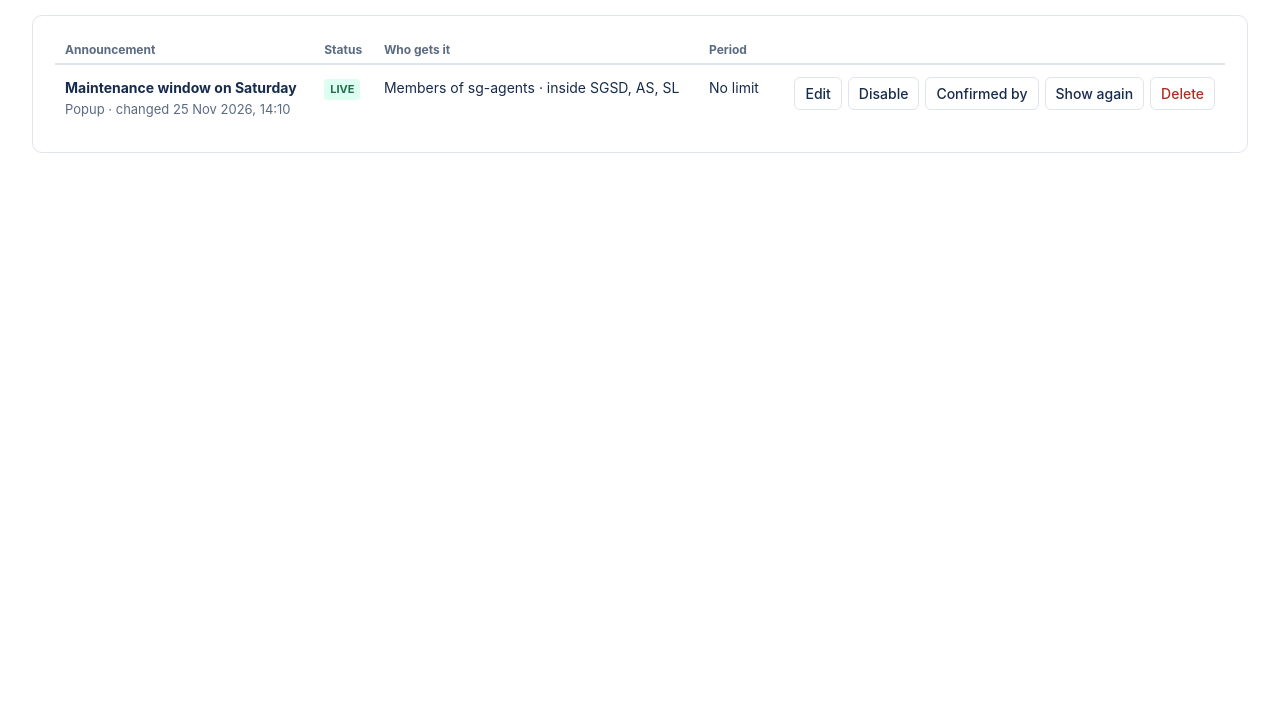
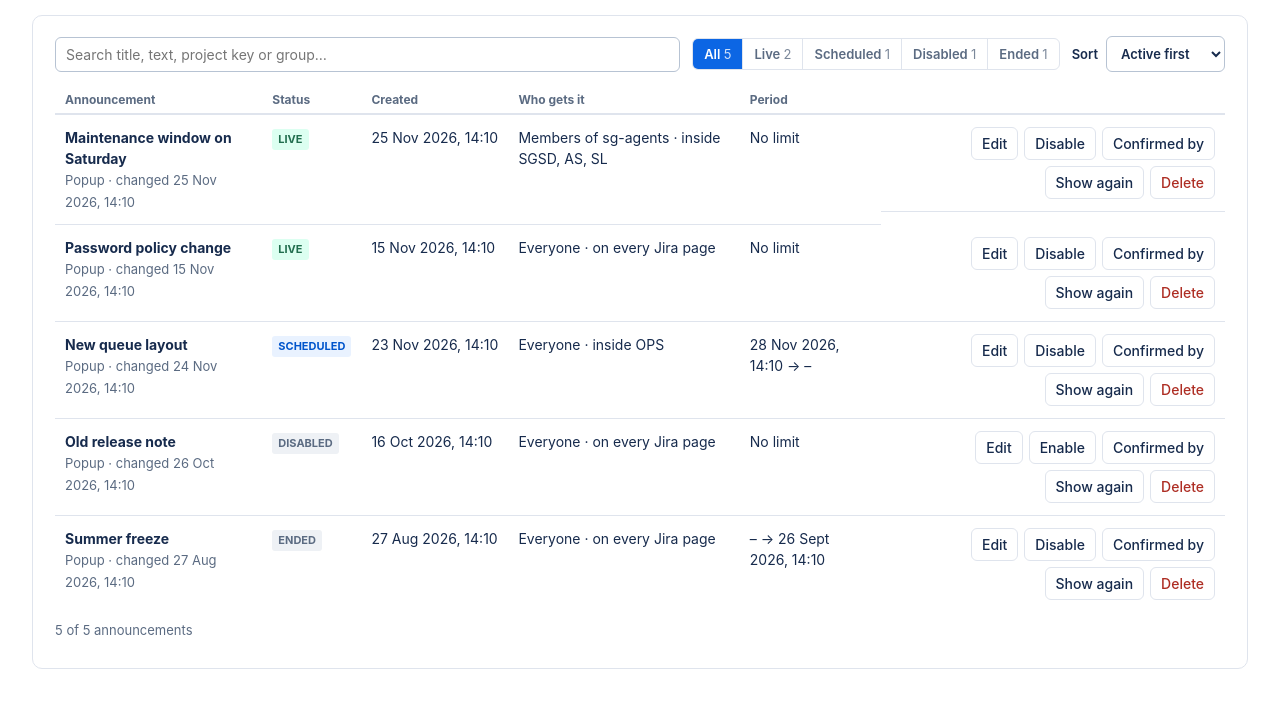
Before and after one commit to sgteamatlassian/sg-jira-announcer, a React app in the folder static/ui/: page / in a window 1280 px wide. Shown: the part 98-806 px from the top of the page. Built offline with nearby package versions, Linux system fonts and the light colour scheme.

Commit message:
Overview: search, status filter, sort order (active first by default) and creation date; installed on sandbox-2 (staging)
Co-Authored-By: Claude Fable 5.2 <noreply@anthropic.com>

```diff
--- a/static/ui/dev/bridge-mock.js
+++ b/static/ui/dev/bridge-mock.js
@@ -11,6 +11,13 @@ let announcements = [{
   enabled: true, startAt: null, endAt: null, groups: [GROUPS[1]], projects: ['SGSD', 'AS', 'SL'],
   createdAt: new Date().toISOString(), updatedAt: new Date().toISOString(), updatedBy: 'me'
 }];
+const days = n => new Date(Date.now() + n * 86400000).toISOString();
+announcements.push(
+  { ...announcements[0], id: '22222222-2222-4222-8222-222222222222', title: 'Old release note', enabled: false, groups: [], projects: [], createdAt: days(-40), updatedAt: days(-30) },
+  { ...announcements[0], id: '33333333-3333-4333-8333-333333333333', title: 'New queue layout', appearance: 'info', groups: [], projects: ['OPS'], startAt: days(3), createdAt: days(-2), updatedAt: days(-1) },
+  { ...announcements[0], id: '44444444-4444-4444-8444-444444444444', title: 'Password policy change', groups: [], projects: [], createdAt: days(-10), updatedAt: days(-10) },
+  { ...announcements[0], id: '55555555-5555-4555-8555-555555555555', title: 'Summer freeze', groups: [], projects: [], endAt: days(-60), createdAt: days(-90), updatedAt: days(-90) }
+);
 const handlers = {
   list: () => ({ announcements, limits: { title: 200, body: 10000, buttonText: 40, projects: 2000 } }),
   save: ({ announcement }) => {
--- a/static/ui/src/admin.jsx
+++ b/static/ui/src/admin.jsx
@@ -3,6 +3,7 @@ import { createRoot } from 'react-dom/client';
 import { invoke, view, Modal } from '@forge/bridge';
 import { parseProjectKeysCsv } from './csv.mjs';
 import { BodyEditor } from './editor.jsx';
+import { STATUSES, SORTS, filterAndSort, countByStatus } from './overview.mjs';
 import './styles.css';
 
 const EMPTY = {
@@ -20,13 +21,6 @@ function toLocalInput(iso) {
 }
 const fromLocalInput = value => (value ? new Date(value).toISOString() : null);
 const message = error => error?.message || String(error);
-
-function status(announcement, now = Date.now()) {
-  if (!announcement.enabled) return ['Disabled', 'neutral'];
-  if (announcement.startAt && now < Date.parse(announcement.startAt)) return ['Scheduled', 'info'];
-  if (announcement.endAt && now >= Date.parse(announcement.endAt)) return ['Ended', 'neutral'];
-  return ['Live', 'success'];
-}
 
 function audience(announcement) {
   const who = announcement.groups.length ? `Members of ${announcement.groups.map(group => group.name).join(', ')}` : 'Everyone';
@@ -374,6 +368,7 @@ function App() {
   const [screen, setScreen] = useState({ name: 'list' });
   const [error, setError] = useState('');
   const [notice, setNotice] = useState('');
+  const [filter, setFilter] = useState({ status: 'all', search: '', sort: 'active' });
 
   async function refresh() {
     try {
@@ -417,16 +412,39 @@ function App() {
       {notice && <p className="notice" role="status">{notice}</p>}
       <section>
         {announcements == null ? (!error && <p className="muted">Loading…</p>)
-          : announcements.length === 0 ? <p className="muted">No announcements yet.</p> : (
+          : announcements.length === 0 ? <p className="muted">No announcements yet.</p> : (() => {
+            const counts = countByStatus(announcements);
+            const rows = filterAndSort(announcements, filter);
+            return (
+              <>
+                <div className="filters">
+                  <input type="search" value={filter.search} placeholder="Search title, text, project key or group…" aria-label="Search announcements"
+                    onChange={event => setFilter({ ...filter, search: event.target.value })} />
+                  <div className="status-filter" role="group" aria-label="Filter by status">
+                    {[{ id: 'all', label: 'All' }, ...STATUSES].map(option => (
+                      <button type="button" key={option.id} aria-pressed={filter.status === option.id} className={filter.status === option.id ? 'on' : ''}
+                        onClick={() => setFilter({ ...filter, status: option.id })}>{option.label} <span className="count">{counts[option.id]}</span></button>
+                    ))}
+                  </div>
+                  <label className="sort">Sort
+                    <select value={filter.sort} onChange={event => setFilter({ ...filter, sort: event.target.value })}>
+                      {SORTS.map(option => <option key={option.id} value={option.id}>{option.label}</option>)}
+                    </select>
+                  </label>
+                </div>
+                {rows.length === 0 ? (
+                  <p className="muted">No announcement matches the filter. <button type="button" className="link" onClick={() => setFilter({ status: 'all', search: '', sort: filter.sort })}>Clear filter</button></p>
+                ) : (
                   <table>
-              <thead><tr><th>Announcement</th><th>Status</th><th>Who gets it</th><th>Period</th><th /></tr></thead>
+                    <thead><tr><th>Announcement</th><th>Status</th><th>Created</th><th>Who gets it</th><th>Period</th><th /></tr></thead>
                     <tbody>
-                {announcements.map(announcement => {
-                  const [label, tone] = status(announcement);
+                      {rows.map(({ announcement, status }) => {
+                        const { label, tone } = STATUSES.find(option => option.id === status);
                         return (
                           <tr key={announcement.id}>
                             <td><strong>{announcement.title}</strong><br /><span className="muted">{announcement.display === 'flag' ? 'Flag' : 'Popup'} · changed {formatDate(announcement.updatedAt)}</span></td>
                             <td><span className={`lozenge ${tone}`}>{label}</span></td>
+                            <td className="nowrap">{formatDate(announcement.createdAt)}</td>
                             <td>{audience(announcement)}</td>
                             <td>{announcement.startAt || announcement.endAt ? `${formatDate(announcement.startAt)} → ${formatDate(announcement.endAt)}` : 'No limit'}</td>
                             <td className="row-actions">
@@ -442,6 +460,10 @@ function App() {
                     </tbody>
                   </table>
                 )}
+                <p className="muted">{rows.length} of {announcements.length} announcement{announcements.length === 1 ? '' : 's'}</p>
+              </>
+            );
+          })()}
       </section>
     </main>
   );
--- /dev/null
+++ b/static/ui/src/overview.mjs
@@ -0,0 +1,55 @@
+// The announcement list on the admin page: status, filter and order.
+
+export const STATUSES = [
+  { id: 'live', label: 'Live', tone: 'success' },
+  { id: 'scheduled', label: 'Scheduled', tone: 'info' },
+  { id: 'disabled', label: 'Disabled', tone: 'neutral' },
+  { id: 'ended', label: 'Ended', tone: 'neutral' }
+];
+const RANK = Object.fromEntries(STATUSES.map((status, index) => [status.id, index]));
+
+export function statusOf(announcement, now = Date.now()) {
+  if (!announcement.enabled) return 'disabled';
+  if (announcement.startAt && now < Date.parse(announcement.startAt)) return 'scheduled';
+  if (announcement.endAt && now >= Date.parse(announcement.endAt)) return 'ended';
+  return 'live';
+}
+
+export const SORTS = [
+  { id: 'active', label: 'Active first' },
+  { id: 'newest', label: 'Newest first' },
+  { id: 'oldest', label: 'Oldest first' },
+  { id: 'title', label: 'Title A–Z' }
+];
+
+const created = announcement => Date.parse(announcement.createdAt) || 0;
+
+// `status` is a status id or 'all'; `search` matches title, text, project
+// keys and group names. The default order puts live announcements on top,
+// then scheduled, disabled and ended ones - newest first within each.
+export function filterAndSort(announcements, { status = 'all', search = '', sort = 'active' } = {}, now = Date.now()) {
+  const words = search.toLowerCase().split(/\s+/).filter(Boolean);
+  const rows = announcements
+    .map(announcement => ({ announcement, status: statusOf(announcement, now) }))
+    .filter(row => status === 'all' || row.status === status)
+    .filter(({ announcement: a }) => {
+      if (!words.length) return true;
+      const haystack = [a.title, a.body, ...(a.projects || []), ...(a.groups || []).map(group => group.name)].join('\n').toLowerCase();
+      return words.every(word => haystack.includes(word));
+    });
+  const newest = (a, b) => created(b.announcement) - created(a.announcement);
+  const compare = {
+    active: (a, b) => RANK[a.status] - RANK[b.status] || newest(a, b),
+    newest,
+    oldest: (a, b) => -newest(a, b),
+    title: (a, b) => a.announcement.title.localeCompare(b.announcement.title, undefined, { sensitivity: 'base' }) || newest(a, b)
+  }[sort] || newest;
+  return rows.sort(compare);
+}
+
+export function countByStatus(announcements, now = Date.now()) {
+  const counts = { all: announcements.length };
+  for (const status of STATUSES) counts[status.id] = 0;
+  for (const announcement of announcements) counts[statusOf(announcement, now)] += 1;
+  return counts;
+}
--- a/static/ui/src/styles.css
+++ b/static/ui/src/styles.css
@@ -136,3 +136,15 @@ tr:last-child td { border-bottom: 0; }
 .editor-foot { display: flex; justify-content: space-between; gap: 12px; padding: 6px 10px; border-top: 1px solid var(--border); }
 .editor-foot .over { color: var(--danger); font-weight: 700; }
 @media (max-width: 760px) { .body-editor .body-preview { border-left: 0; border-top: 1px solid var(--border); } }
+
+/* ---- Overview filters ---- */
+.filters { display: flex; gap: 12px; align-items: center; flex-wrap: wrap; margin-bottom: 14px; }
+.filters input[type=search] { flex: 1 1 260px; width: auto; }
+.status-filter { display: inline-flex; border: 1px solid var(--border); border-radius: 6px; overflow: hidden; flex-wrap: wrap; }
+.status-filter button { border: 0; border-radius: 0; padding: 7px 11px; font-weight: 600; font-size: 13px; background: none; color: var(--subtle); }
+.status-filter button + button { border-left: 1px solid var(--border); }
+.status-filter button.on { background: var(--brand); color: var(--on-brand); }
+.status-filter .count { font-weight: 400; opacity: .8; }
+.sort { display: inline-flex; align-items: center; gap: 8px; font-weight: 600; font-size: 13px; }
+.sort select { width: auto; }
+.nowrap { white-space: nowrap; }
```
Also changed, not shown: test/ui.test.mjs (+23 -0 lines), README.md. Lines whose indentation alone changed are shown as unchanged.
